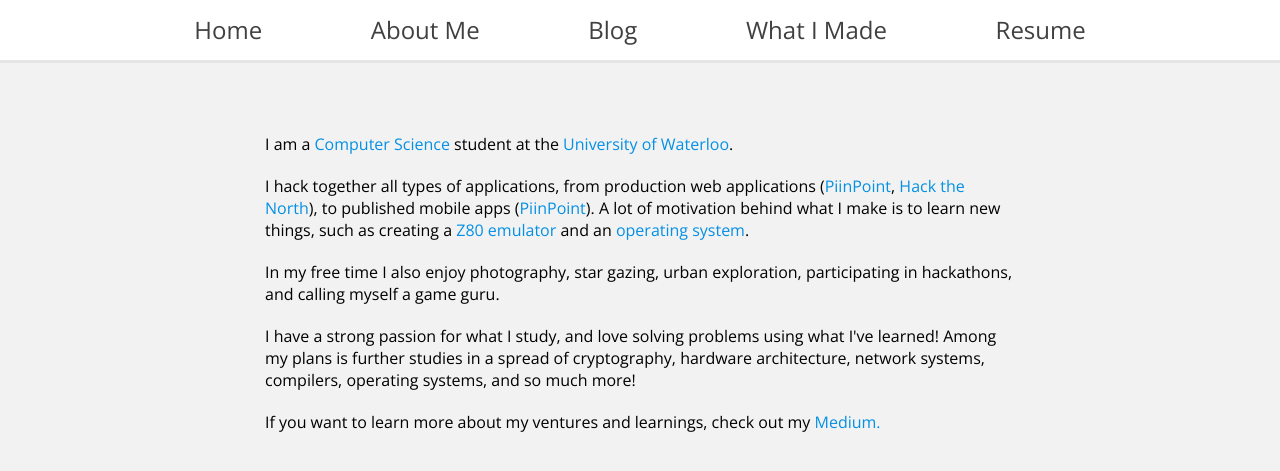
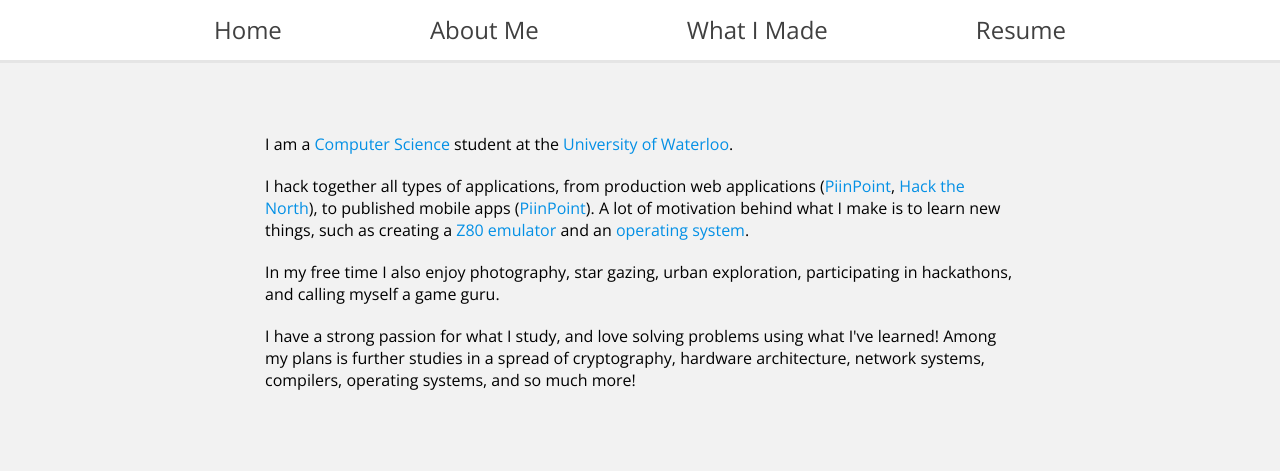
Before and after one commit to lgo/lego.github.io, a Jekyll site: the page built from aboutme.html, in a window 1280 px wide. Shown: the top 471 px of the page. Built offline with Jekyll 4.4.1, drawn with Linux system fonts in a browser that asks for light colours; nearby versions of some CDN libraries; some web fonts are replaced.

Commit message:
hide empty medium blog

```diff
--- a/_includes/header.html
+++ b/_includes/header.html
@@ -11,14 +11,15 @@
         <div class="Menu-item">
             <a class="Menu-item-link" href="/aboutme">About Me</a>
         </div>
-        <div class="Menu-item">
+        <!-- empty blog for now -->
+        <!-- <div class="Menu-item">
             <a class="Menu-item-link" href="https://medium.com/@{{ site.data.theme.social.medium }}">Blog</a>
-        </div>
+        </div> -->
         <div class="Menu-item">
             <a class="Menu-item-link" href="/projects">What I Made</a>
         </div>
-        <!-- Nothing random for now
-        <div class="Menu-item">
+        <!-- Nothing random for now -->
+        <!-- <div class="Menu-item">
             <a class="Menu-item-link" href="/random">Random</a>
         </div> -->
         <div class="Menu-item">
--- a/aboutme.html
+++ b/aboutme.html
@@ -22,7 +22,7 @@
     </p>
   </div>
 
-  <p>If you want to learn more about my ventures and learnings, check out my <a class="Link" target="_blank" href="https://medium.com/@{{ site.data.theme.social.medium }}">Medium.</a></p>
+  <!-- <p>If you want to learn more about my ventures and learnings, check out my <a class="Link" target="_blank" href="https://medium.com/@{{ site.data.theme.social.medium }}">Medium.</a></p> -->
 
   <!-- rambling not proofread as a forewarning, but if you made it here feel free to read it -->
   <!--
```
